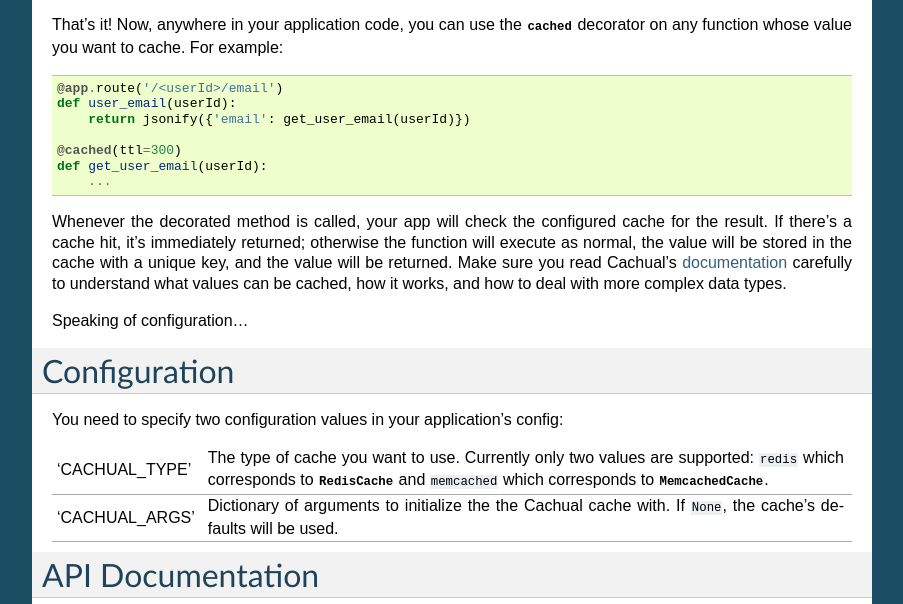
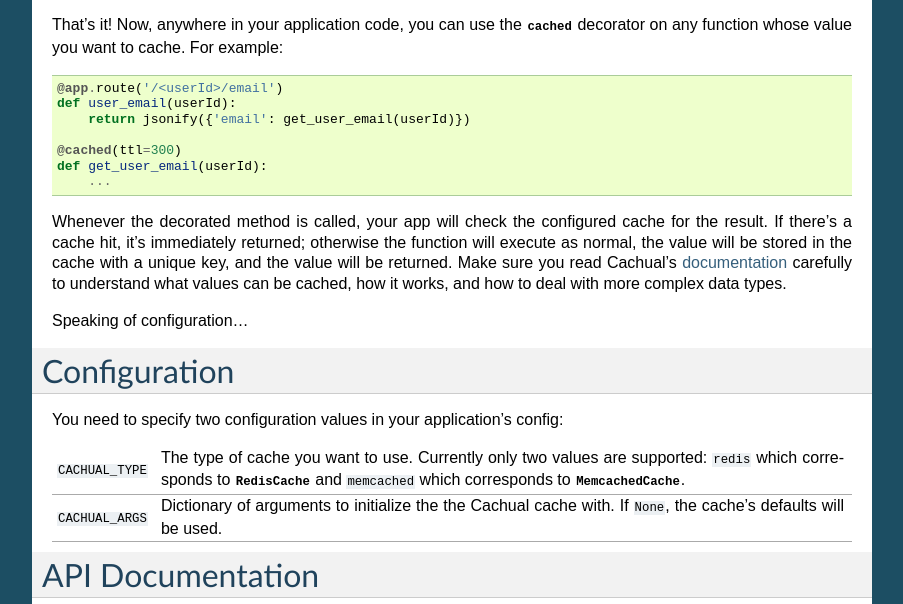
Before and after one commit to bal2ag/flask-cachual, a Sphinx documentation site: the page built from docs/index.rst, in a window 1280 px wide and 900 px high, scrolled down 818 px, cut to the strip 0-604 px from the top of the window. Shown: the whole strip, without its empty margins (198-1101 px from the left). Built offline with Sphinx 7.4.7, drawn with Linux system fonts in a browser that asks for light colours; the version number could not be read and is left out; part of the change alters nothing that is shown.

```diff
--- a/docs/index.rst
+++ b/docs/index.rst
@@ -77,14 +77,14 @@ Configuration
 
 You need to specify two configuration values in your application's config:
 
-============== ================================================================
-'CACHUAL_TYPE' The type of cache you want to use. Currently only two values are
-               supported: ``redis`` which corresponds to
-               :class:`~cachual.RedisCache` and ``memcached`` which corresponds
-               to :class:`~cachual.MemcachedCache`.
-'CACHUAL_ARGS' Dictionary of arguments to initialize the the Cachual cache
-               with. If ``None``, the cache's defaults will be used.
-============== ================================================================
+================ ==============================================================
+``CACHUAL_TYPE`` The type of cache you want to use. Currently only two values
+                 are supported: ``redis`` which corresponds to
+                 :class:`~cachual.RedisCache` and ``memcached`` which
+                 corresponds to :class:`~cachual.MemcachedCache`.
+``CACHUAL_ARGS`` Dictionary of arguments to initialize the the Cachual cache
+                 with. If ``None``, the cache's defaults will be used.
+================ ==============================================================
 
 API Documentation
 =================
```
